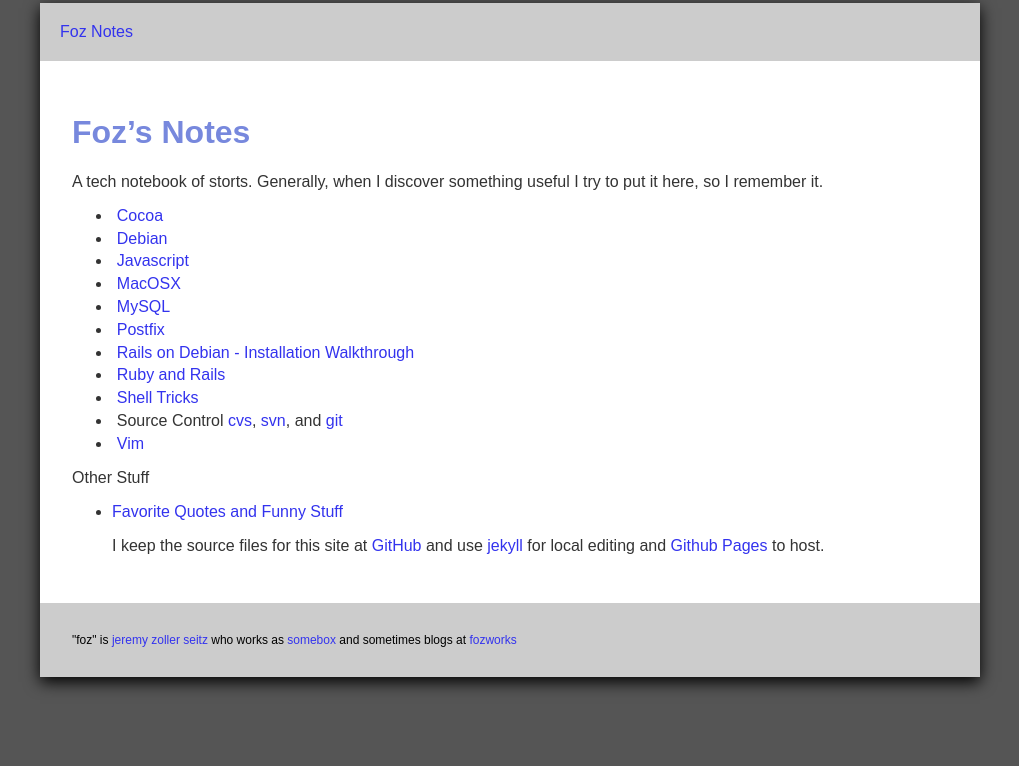
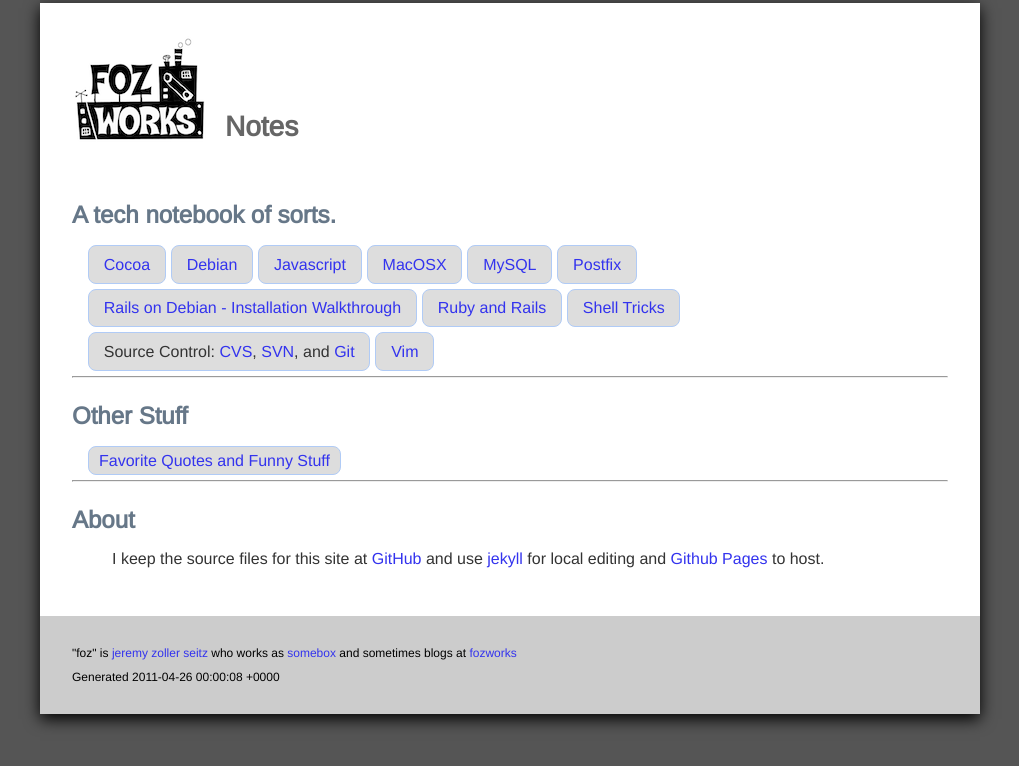
Before and after one commit to foz/foz.github.com, a Jekyll site: the page built from index.md, in a window 1280 px wide. Shown: the top 766 px of the page, without its empty margins (130-1149 px from the left). Built offline with Jekyll 4.4.1, drawn with Linux system fonts in a browser that asks for light colours; Markdown is read by kramdown in place of the engine named in the settings.

Commit message:
layout changes

```diff
--- a/_layouts/default.html
+++ b/_layouts/default.html
@@ -11,18 +11,19 @@
    <!-- Homepage CSS -->
    <link rel="stylesheet" href="/css/screen.css" type="text/css" media="screen, projection" />
 
-   <!-- Typekit -->
-   <script type="text/javascript" src="http://use.typekit.com/osn6jev.js"></script>
-   <script type="text/javascript">try{Typekit.load();}catch(e){}</script>
+	 <!-- google fonts -->
+	 <link href='http://fonts.googleapis.com/css?family=Arimo' rel='stylesheet' type='text/css'>
+	 <link href='http://fonts.googleapis.com/css?family=Inconsolata' rel='stylesheet' type='text/css'>
 </head>
-<body>
+<body class="{{page.category}}">
 <div id="container" class="shadow">
-	<div id="top"><a href="/">Foz Notes</a></div>
+	<div id="top"><a href="/"><div class="logo">Fozworks</div><div class="title">Notes</div></a></div>
 	<div id="content">
     	{{ content }}
   	</div>
 	<div id="footer">
-    <p>"foz" is <a href="http://somebox.com/about/jeremy">jeremy zoller seitz</a> who works as <a href="http://somebox.com">somebox</a> and sometimes blogs at <a href="http://fozworks.com">fozworks</a><br/></p>
+    <p class="about">"foz" is <a href="http://somebox.com/jeremy">jeremy zoller seitz</a> who works as <a href="http://somebox.com">somebox</a> and sometimes blogs at <a href="http://fozworks.com">fozworks</a><br/></p>
+		<p class="date">Generated {{site.time}}</p>
 	</div>
 </div>
 </body>
--- a/css/screen.css
+++ b/css/screen.css
@@ -1,5 +1,6 @@
 body{
-	font-family: "gesta-1","gesta-2",sans-serif;
+/*	font-family: 'Inconsolata', arial, serif;*/
+	font-family: 'Arimo', arial, serif;
 	border: none;
 	padding: 0;
 	margin: 0;
@@ -19,8 +20,24 @@ body{
 	margin: 1em;
 }
 #top{
-	background-color: #ccc;
-	padding: 20px;
+	padding: 30px 30px 0 30px;
+	height: 112px;
+	position:relative;
+}
+#top .logo{
+	text-indent:-5000px;
+	width: 140px;
+	height: 112px;
+	position: absolute;
+	background: url('logo.png') no-repeat;
+}
+#top .title{
+	position:absolute;
+	font-size: 28px;
+	font-weight:bold;
+	left: 185px;
+	bottom: 2px;
+	color: #666;
 }
 #footer{
 	background-color: #ccc;
@@ -44,6 +61,35 @@ li p{
 li{
 	list-style-type: disc;
 }
+
+.home ul{
+	margin-bottom:1em;
+	padding-left:1em;
+	display: block;
+}
+.home li {
+	float:left;
+	padding: 1px 10px 1px 10px;
+	margin:0 5px 5px 0;
+	background-color: #ddd;
+	border: 1px solid #b0cbf6;
+	width: auto;
+	line-height: 25px;
+	list-style-type:none;
+	list-style-image:none;
+	-webkit-border-radius: 8px;
+	-moz-border-radius: 8px;
+	border-radius: 8px;
+}
+.home li a:hover{
+	background-color: #ddf;
+}
+.home li a{
+	margin: 3px auto 0 auto;
+	text-decoration: none;
+}
+
+
 a:link, a:visited{
 	color: #33e;
 	text-decoration: none;
@@ -55,10 +101,18 @@ a:hover{
 }
 h1{
 	color: #78d;
+	font-size: 32px;
 }
 h2, h3{
 	color: #678;
-	margin: 1.5em 0 0 0;
+	margin: 1em 0 0 0;
+	clear:left;
+}
+hr{
+	color:transparent;
+	clear:left;
+	margin:0;
+	padding:0;
 }
 .shadow{
 	-webkit-box-shadow:0 5px 15px #000;
--- a/index.md
+++ b/index.md
@@ -1,12 +1,10 @@
 ---
 title: Foz's Notes
 layout: default
+category: home
 ---
 
-# Foz's Notes
-
-
-A tech notebook of storts. Generally, when I discover something useful I try to put it here, so I remember it.
+## A tech notebook of sorts.
 
 * [Cocoa](cocoa-notes.html)
 
@@ -26,13 +24,18 @@ A tech notebook of storts. Generally, when I discover something useful I try to
 
 * [Shell Tricks](shell-tricks.html)
 
-* Source Control [cvs](cvs-notes.html), [svn](svn-notes.html), and [git](git-notes.html)
+* Source Control: [CVS](cvs-notes.html), [SVN](svn-notes.html), and [Git](git-notes.html)
 
 * [Vim](vim-notes.html)
 
+---
 
-Other Stuff
+## Other Stuff
 
 * [Favorite Quotes and Funny Stuff](code_quotes.html)
 
+---
+
+## About
+
 > I keep the source files for this site at [GitHub](http://github.com/foz/foz.github.com) and use [jekyll](https://github.com/mojombo/jekyll/wiki) for local editing and [Github Pages](http://pages.github.com/) to host.
```
Also changed, not shown: javascript-notes.md (+2 -2 lines), ruby-and-rails-notes.md (+4 -0 lines), css/logo.png (added), css/logo_big.png (added), 1 other file.
